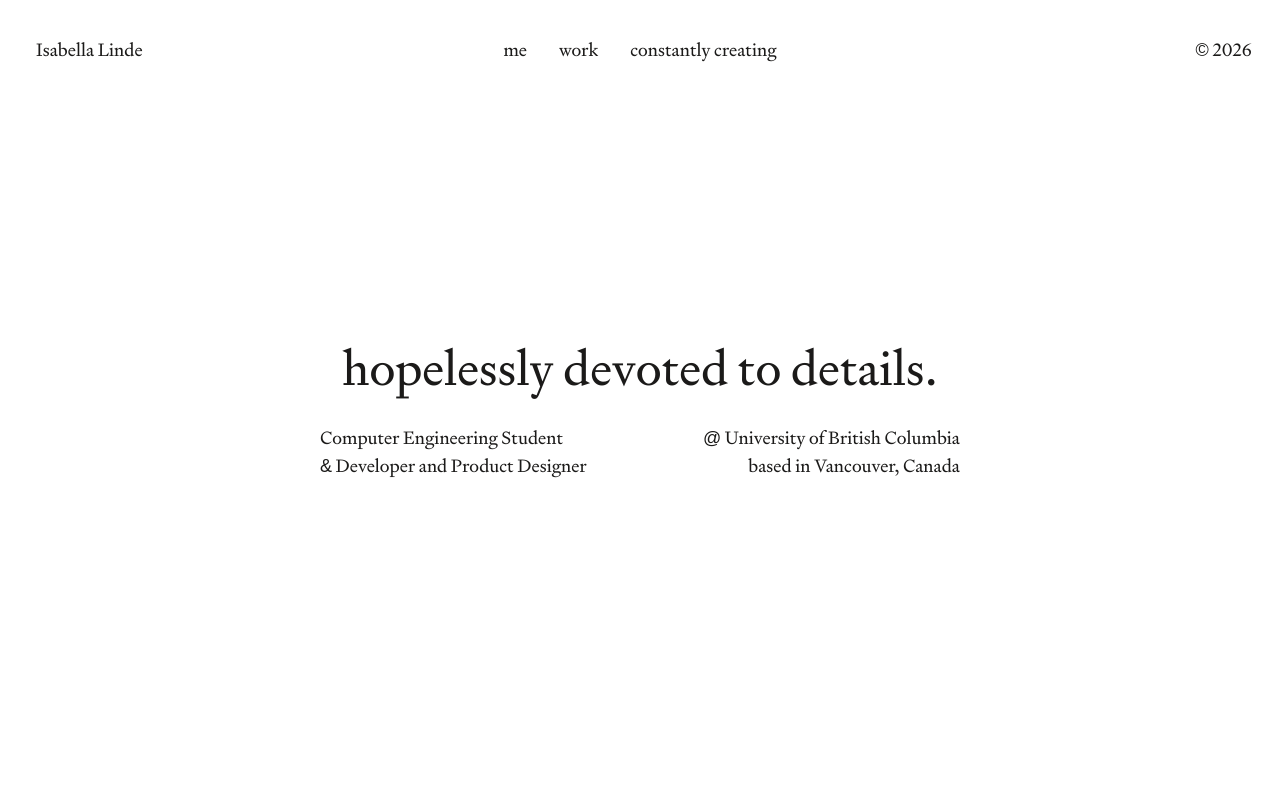
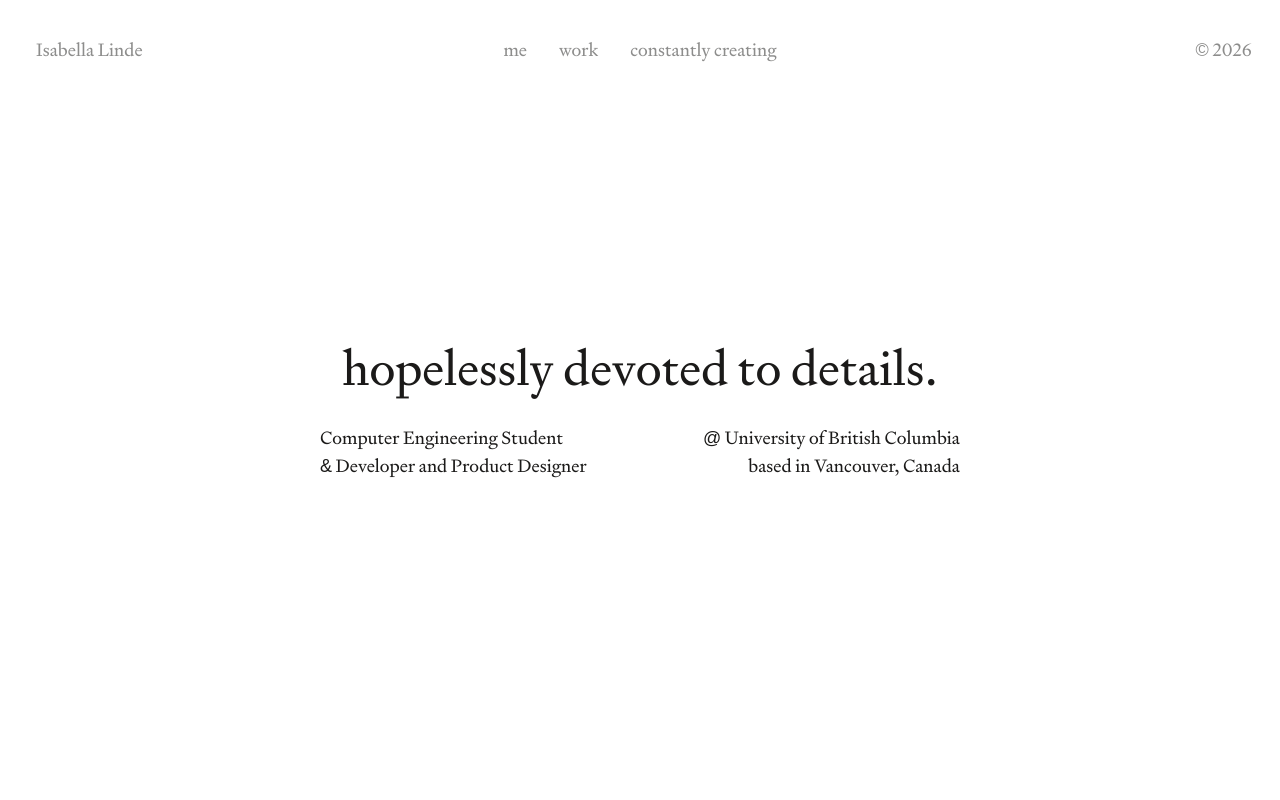
Before and after one commit to itlinde/portfolio-v2, a Next.js app: page / in a window 1280 px wide. Shown: the top 800 px of the page. Built offline with nearby package versions, Linux system fonts and the light colour scheme.

Commit message:
adjust header opacity

```diff
--- a/src/components/Header.tsx
+++ b/src/components/Header.tsx
@@ -69,6 +69,11 @@ export default function Header({ enableWorkReveal = false, shadowTrigger }: Head
   useEffect(() => {
     if (!shadowTrigger) return;
 
+    // gsap doesn't work well with css vars, so we're pre-reading the var values and passing them to gsap later
+    const styles = getComputedStyle(document.documentElement);
+    const textBodyColor = styles.getPropertyValue('--color-text-body').trim();
+    const textMutedColor = styles.getPropertyValue('--color-text-muted').trim();
+
     gsap.registerPlugin(ScrollTrigger);
 
     const trigger = ScrollTrigger.create({
@@ -84,6 +89,10 @@ export default function Header({ enableWorkReveal = false, shadowTrigger }: Head
           ease: "power3.out",
           overwrite: "auto",
         })
+        gsap.to("#nav-bar", {
+          duration: 0.3,
+          color: textBodyColor,
+        })
       },
       onLeaveBack: () => {
         gsap.to("#nav-bg", {
@@ -91,6 +100,10 @@ export default function Header({ enableWorkReveal = false, shadowTrigger }: Head
           ease: "power3.in",
           scaleX: 0,
           overwrite: "auto",
+        })
+        gsap.to("#nav-bar", {
+          duration: 1,
+          color: textMutedColor,
         })
       }
     })
@@ -105,12 +118,12 @@ export default function Header({ enableWorkReveal = false, shadowTrigger }: Head
       id="header"
       className="grid grid-cols-[1fr_auto_1fr] items-center p-7 fixed top-0 left-0 right-0 z-40"
     >
-      <a href="/" className="text-body-serif justify-self-start px-2 py-1 bg-bg rounded-xs">
+      <a href="/" className="text-body-serif justify-self-start px-2 py-1 bg-bg rounded-xs text-text-muted">
         Isabella Linde
       </a>
       { /* TO DO: make the grey bubble only appear after scrolling down the page a certain amount.
                   make sure the point at which the grey thing appears can be customized per page */ }
-      <div id="nav-bar" className="flex gap-8 justify-self-center px-4 py-2 relative ">
+      <div id="nav-bar" className="flex gap-8 justify-self-center px-4 py-2 relative text-text-muted">
         <Link href="/about/#" className="text-body-serif">
           me
         </Link>
@@ -128,7 +141,7 @@ export default function Header({ enableWorkReveal = false, shadowTrigger }: Head
         className={
           showWork
             ? "text-h1 absolute right-6 top-1/2 -translate-y-1/2"
-            : "text-body-serif justify-self-end"
+            : "text-body-serif justify-self-end text-text-muted"
         }
       >
         © 2026
```
